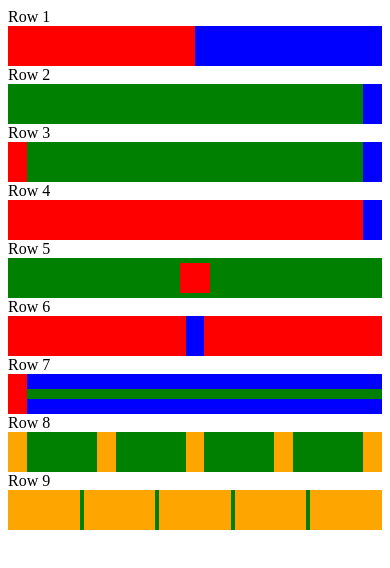
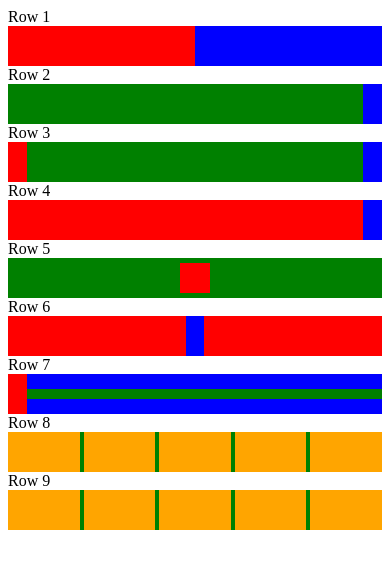
Before and after one commit to KimYevgeniy/nfactorial-web-advanced-homework-27.03.2023-01-html-css, a plain HTML site: page index.html in a window 390 px wide. Drawn offline with Linux system fonts and the light colour scheme.

Commit message:
index.css
added media

```diff
--- a/index.css
+++ b/index.css
@@ -74,3 +74,9 @@
     height: 40px;
     background-color: orange;
 }
+@media only screen and (max-width: 600px) {
+    .container8 {
+        display: grid;
+        grid-template-columns: 19.2% 1% 19.2% 1% 19.2% 1% 19.2% 1% 19.2%;
+    }
+}
```
